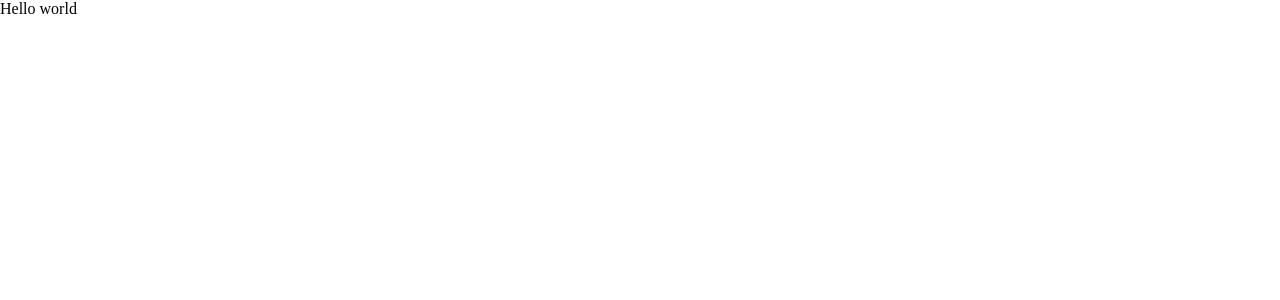
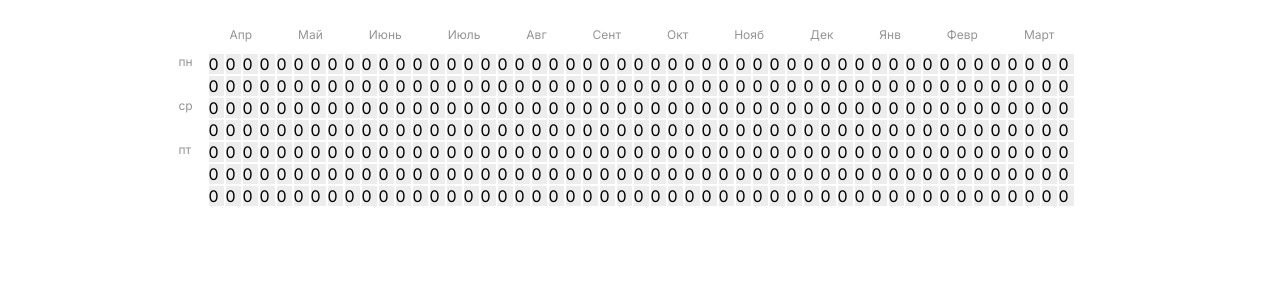
Before and after one commit to Firarmir-124/lessons_graph, a React (Create React App) app: page / in a window 1280 px wide. Shown: the top 300 px of the page. Built offline with nearby package versions, Linux system fonts and the light colour scheme.

Commit message:
Создал компонет ContributionGraph 1) Сделал верстку 2) Создал двумерный массив и рассчитал дни

```diff
--- a/public/index.html
+++ b/public/index.html
@@ -26,7 +26,7 @@
     -->
     <link rel="preconnect" href="https://fonts.googleapis.com">
     <link rel="preconnect" href="https://fonts.gstatic.com" crossorigin>
-    <link href="//fonts.googleapis.com/css2?family=Roboto:wght@100;500;700&display=swap" rel="stylesheet">
+    <link href="https://fonts.googleapis.com/css2?family=Inter&display=swap" rel="stylesheet">
     <title>Сайт</title>
   </head>
   <body>
--- /dev/null
+++ b/src/components/GraphDay/GraphDay.tsx
@@ -0,0 +1,30 @@
+import React from 'react';
+import dayjs from 'dayjs';
+import { GraphType } from '../../types';
+import ru from 'dayjs/locale/ru';
+
+interface Props {
+  graph: GraphType[];
+  index: number;
+}
+
+const GraphDay: React.FC<Props> = ({ graph, index }) => {
+  return (
+    <>
+      <td style={{ fill: '#fff' }} className="row">
+        {dayjs()
+          .locale(ru)
+          .day(index + 1)
+          .format('dd')}
+      </td>
+
+      {graph.map((itemI, index) => (
+        <td key={index} className="col">
+          0
+        </td>
+      ))}
+    </>
+  );
+};
+
+export default GraphDay;
--- /dev/null
+++ b/src/constans.ts
@@ -0,0 +1 @@
+export const MONTHS = ['Апр', 'Май', 'Июнь', 'Июль', 'Авг', 'Сент', 'Окт', 'Нояб', 'Дек', 'Янв', 'Февр', 'Март'];
--- a/src/features/App/App.tsx
+++ b/src/features/App/App.tsx
@@ -1,7 +1,8 @@
 import React from 'react';
+import ContributionGraph from '../ContributionGraph/ContributionGraph';
 
 const App = () => {
-  return <p>Hello world</p>;
+  return <ContributionGraph />;
 };
 
 export default App;
--- /dev/null
+++ b/src/features/ContributionGraph/ContributionGraph.css
@@ -0,0 +1,79 @@
+.section_calendar {
+    display: flex;
+    justify-content: center;
+    align-items: center;
+    flex-direction: column;
+    width: 100%;
+    margin-top: 50px;
+}
+
+table {
+    width: max-content;
+    border-collapse: separate;
+    position: relative;
+}
+
+thead tr {
+    display: flex;
+    justify-content: space-around;
+    width: 100%;
+    top: -23px;
+    position: absolute;
+    font-size: 12px;
+    color: #959494;
+}
+
+.row {
+    position: absolute;
+    left: -26px;
+    font-size: 12px;
+    color: #959494;
+}
+
+tbody tr:nth-child(even) .row {
+    opacity: 0;
+}
+
+tbody tr:last-child .row {
+    opacity: 0;
+}
+
+.col {
+    position: relative;
+    width: 15px;
+    height: 15px;
+    background: #EDEDED;
+}
+
+.col span {
+    display: block;
+    width: 15px;
+    height: 15px;
+    color: transparent;
+}
+
+.col:hover {
+    background: #333;
+    cursor: pointer;
+}
+
+.text-left {
+    margin: 0 5px 0 0;
+}
+
+.text-right {
+    margin: 0 0 0 5px;
+}
+
+.class1 {
+    background: rgba(172, 213, 242, 1);
+}
+.class2 {
+    background: rgba(127, 168, 201, 1);
+}
+.class3 {
+    background: rgba(82, 123, 160, 1);
+}
+.class4 {
+    background: rgba(37, 78, 119, 1);
+}
--- /dev/null
+++ b/src/features/ContributionGraph/ContributionGraph.tsx
@@ -0,0 +1,55 @@
+import React, { useEffect, useState } from 'react';
+import './ContributionGraph.css';
+import dayjs from 'dayjs';
+import { MONTHS } from '../../constans';
+import { GraphType } from '../../types';
+import GraphDay from '../../components/GraphDay/GraphDay';
+
+const startDate = dayjs().subtract(50, 'weeks');
+
+const ContributionGraph = () => {
+  const [graph, setGraph] = useState<GraphType[][]>(new Array(7).fill(0).map(() => new Array(51).fill(0)));
+
+  useEffect(() => {
+    let currentDatePointer = startDate.clone();
+    const copy = [...graph];
+
+    for (let week = 0; week < 51; week++) {
+      for (let dayOfWeek = 0; dayOfWeek < 7; dayOfWeek++) {
+        copy[currentDatePointer.subtract(1, 'day').day()][week] = {
+          month: currentDatePointer.month(),
+          data: currentDatePointer.format('YYYY/MM/DD'),
+        };
+
+        currentDatePointer = currentDatePointer.add(1, 'day');
+      }
+    }
+
+    setGraph(copy);
+  }, []);
+
+  return (
+    <div className="section_calendar">
+      <div className="calendar">
+        <table>
+          <thead>
+            <tr>
+              {MONTHS.map((month, index) => (
+                <td key={index}>{month}</td>
+              ))}
+            </tr>
+          </thead>
+          <tbody>
+            {graph.map((item, index) => (
+              <tr key={index}>
+                <GraphDay graph={item} index={index} />
+              </tr>
+            ))}
+          </tbody>
+        </table>
+      </div>
+    </div>
+  );
+};
+
+export default ContributionGraph;
--- a/src/index.css
+++ b/src/index.css
@@ -2,4 +2,6 @@
     box-sizing: border-box;
     margin: 0;
     padding: 0;
+    font-family: 'Inter', sans-serif;
+    font-weight: 400;
 }
--- a/src/types.d.ts
+++ b/src/types.d.ts
@@ -1,3 +1,4 @@
-export interface NewType {
-  test: string;
+export interface GraphType {
+  month: number;
+  data: string;
 }
```
